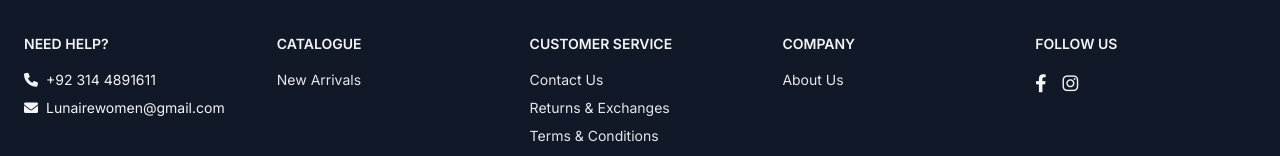
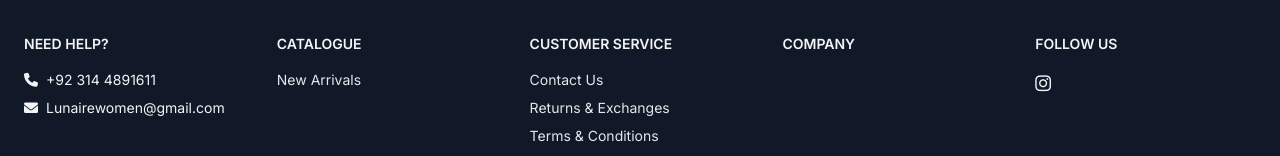
Before and after one commit to muneebsohail212/Lunaire, a plain HTML site: page faq.html in a window 1280 px wide. Shown: the part 1080-1236 px from the top of the page. Drawn offline with nearby package versions, Linux system fonts and the light colour scheme.

Commit message:
Update footer.html

```diff
--- a/footer.html
+++ b/footer.html
@@ -31,7 +31,7 @@
     <div>
       <h3 class="font-bold mb-4">COMPANY</h3>
       <ul class="space-y-2 text-gray-200">
-        <li><a href="#" class="hover:text-black">About Us</a></li>
+
 
       </ul>
     </div>
@@ -39,7 +39,7 @@
     <div>
       <h3 class="font-bold mb-4">FOLLOW US</h3>
       <div class="flex space-x-4 text-lg">
-        <a href="#" class="hover:text-black"><i class="fab fa-facebook-f"></i></a>
+
         <a href="https://www.instagram.com/lunaire_online?igsh=MXU1MGJmY2F2b2IwdA==" class="hover:text-black"><i class="fab fa-instagram"></i></a>
 
       </div>
```
